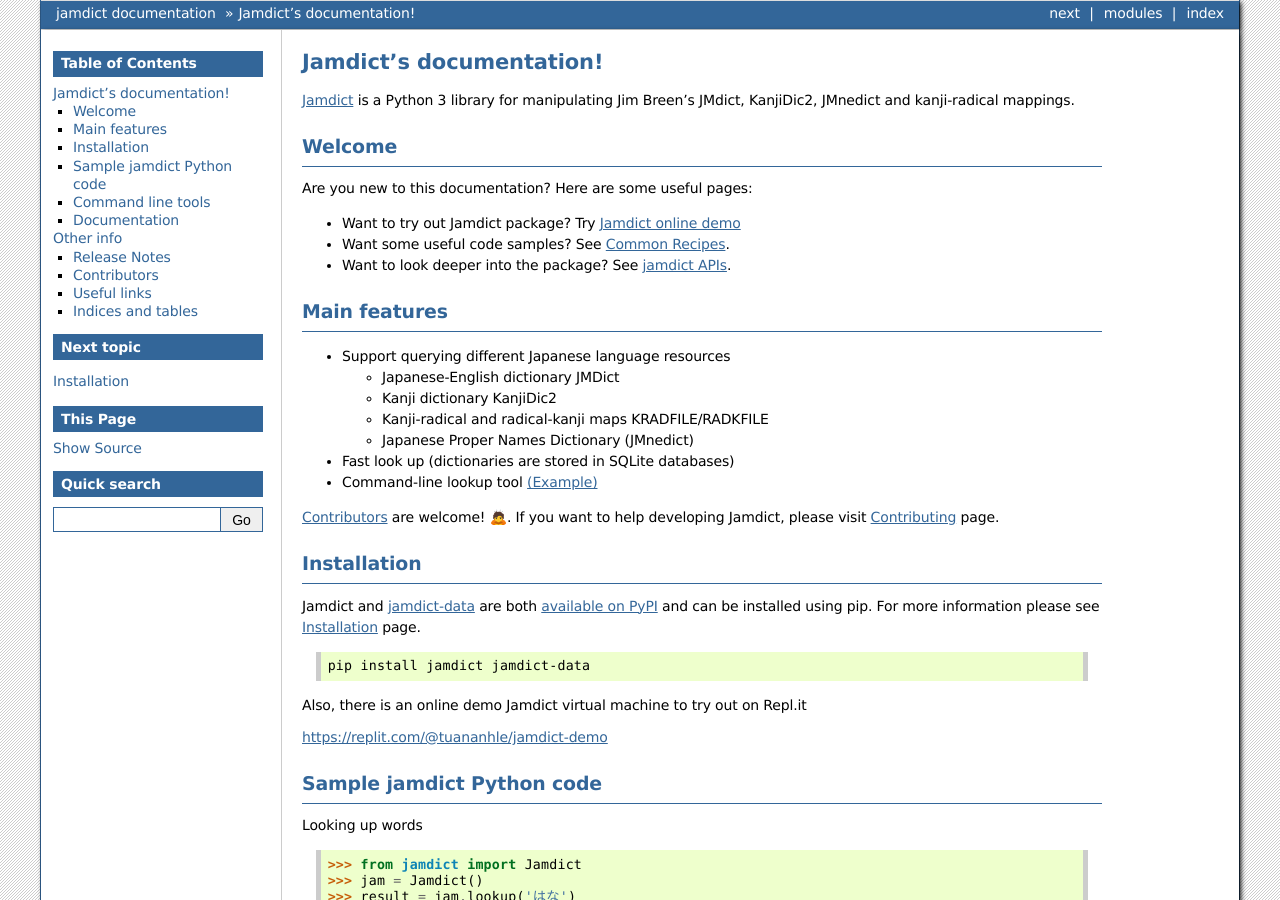
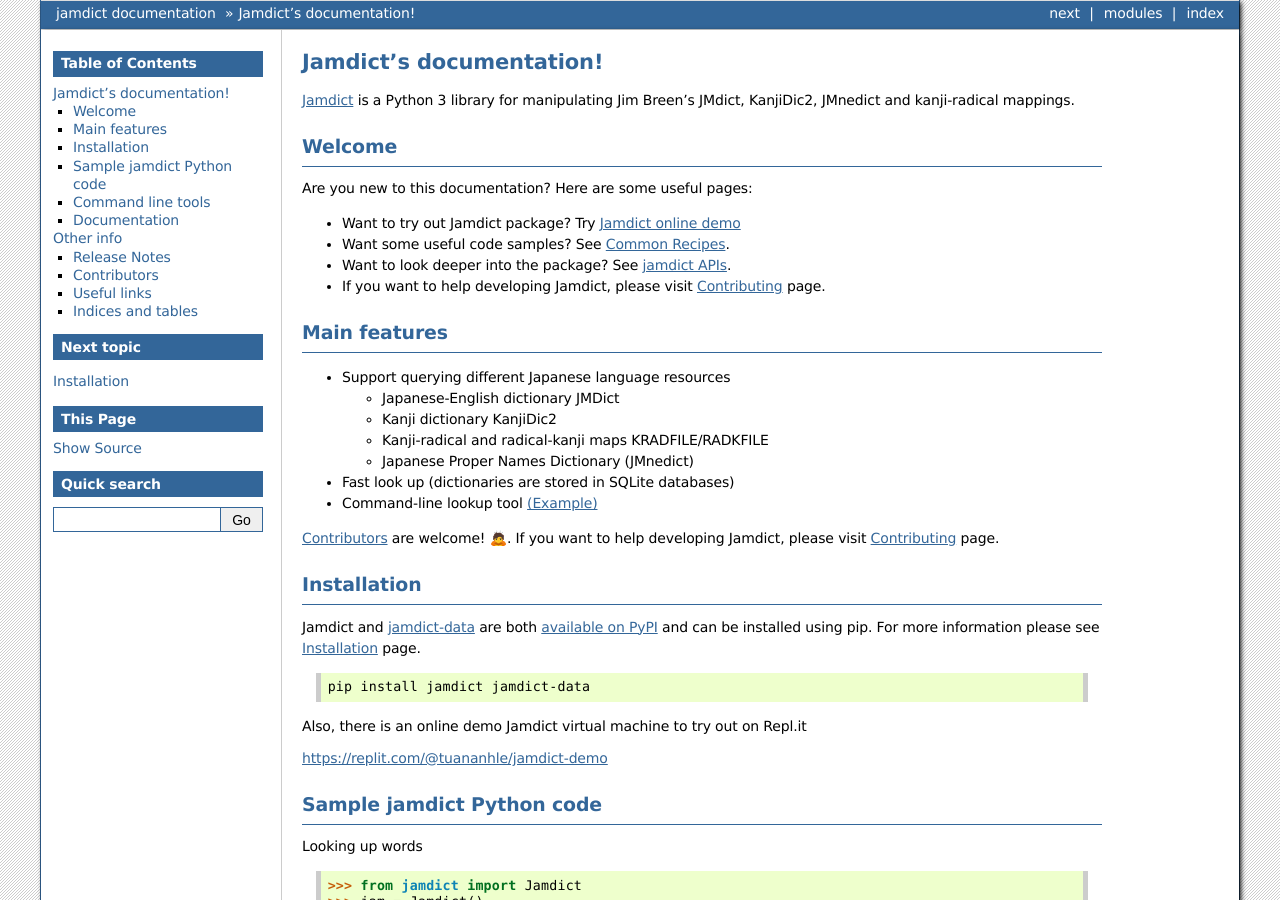
Before and after one commit to neocl/jamdict, a Sphinx documentation site: the page built from docs/index.rst, in a window 1280 px wide and 900 px high. Built offline with Sphinx 7.4.7, drawn with Linux system fonts in a browser that asks for light colours.

Commit message:
shout for help

```diff
--- a/docs/index.rst
+++ b/docs/index.rst
@@ -12,6 +12,7 @@
 - Want to try out Jamdict package? Try `Jamdict online demo <https://replit.com/@tuananhle/jamdict-demo>`_
 - Want some useful code samples? See :ref:`recipes`.
 - Want to look deeper into the package? See :ref:`api_index`.
+- If you want to help developing Jamdict, please visit :ref:`contributing` page.
 
 Main features
 -------------
```
